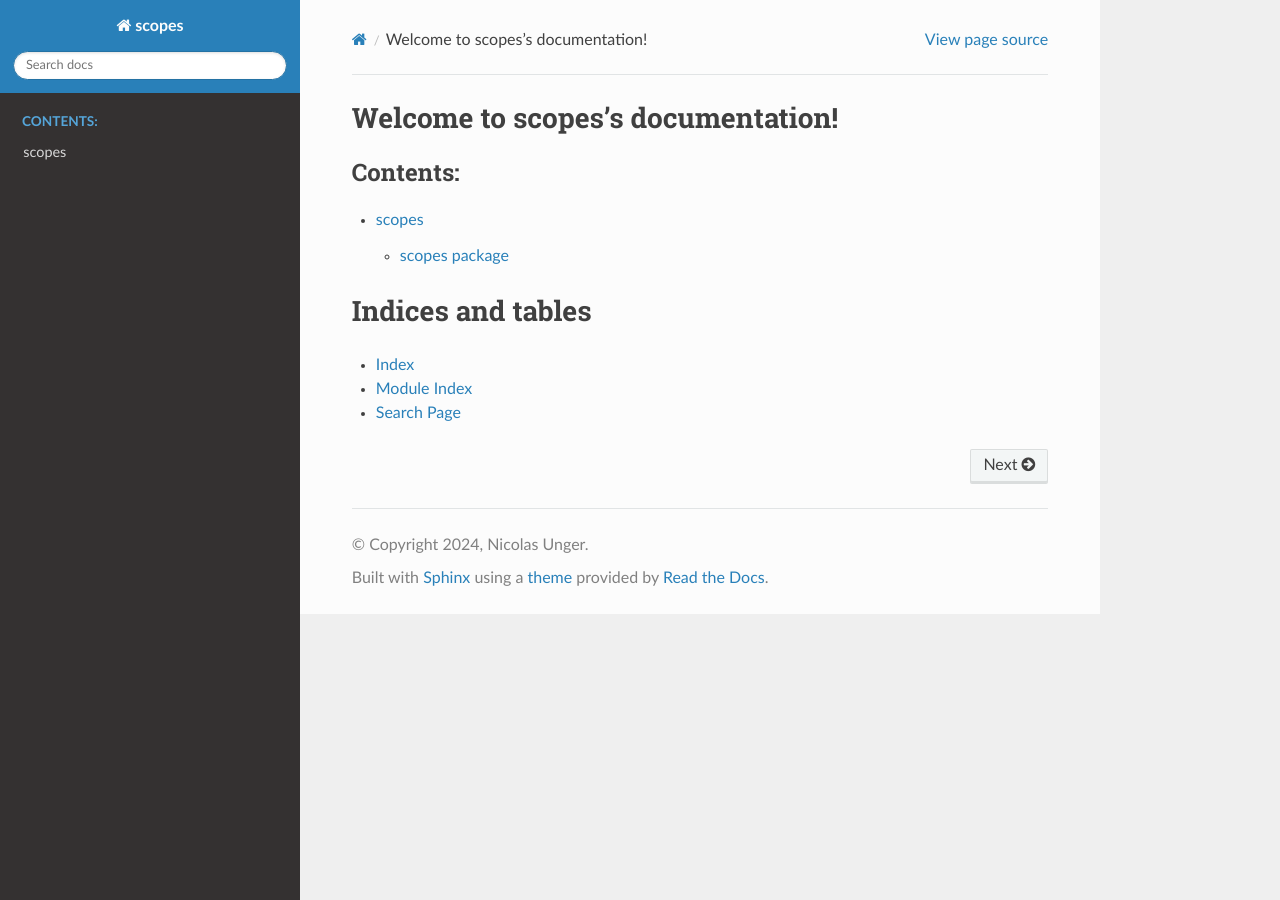
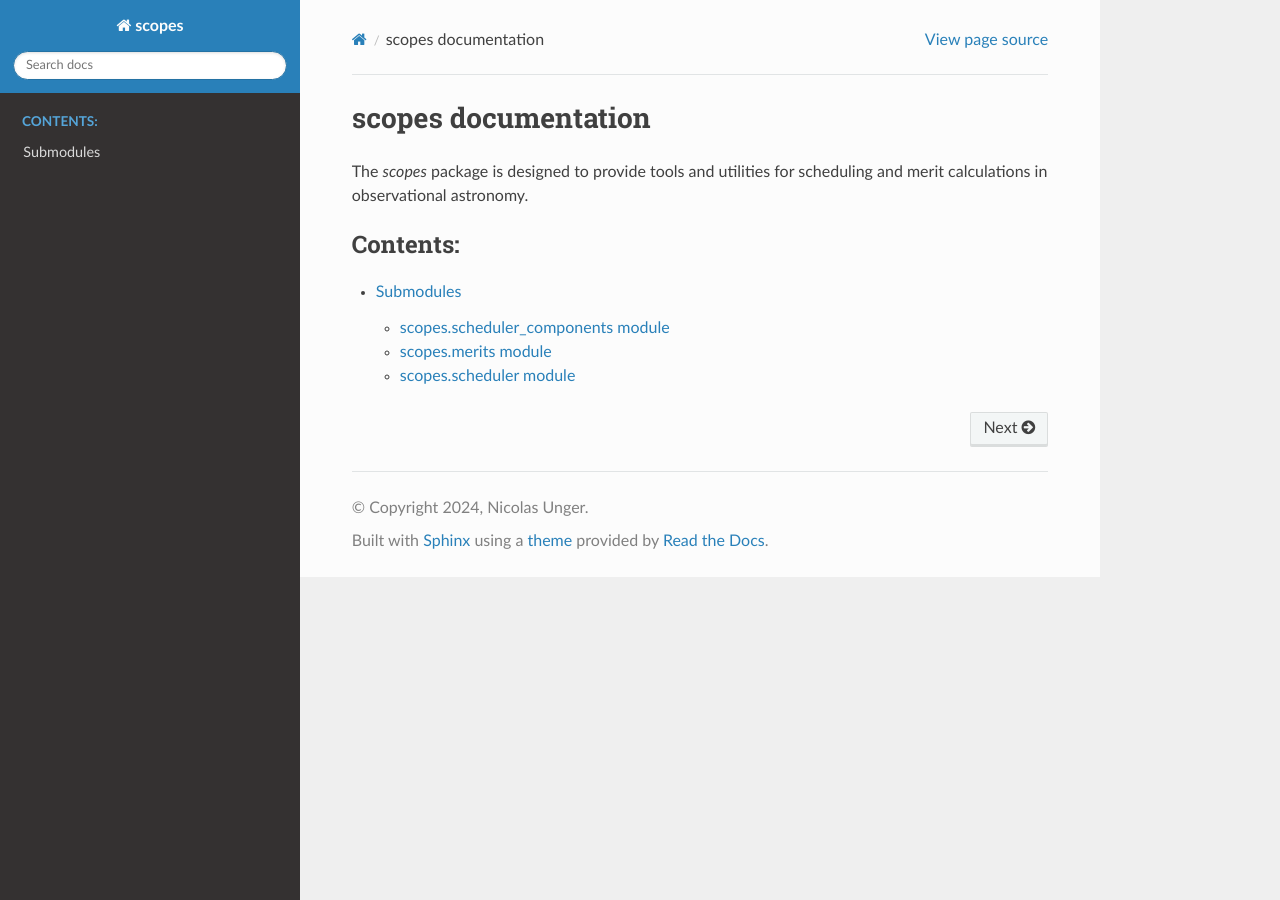
Before and after one commit to nicochunger/SCOPES, a Sphinx documentation site: the page built from docs/index.rst, in a window 1280 px wide. Built offline with Sphinx 7.4.7 and the Read the Docs theme 2.0.0, drawn with Linux system fonts in a browser that asks for light colours.

Commit message:
Updated docs

```diff
--- a/docs/conf.py
+++ b/docs/conf.py
@@ -2,24 +2,29 @@
 #
 # For the full list of built-in configuration values, see the documentation:
 # https://www.sphinx-doc.org/en/master/usage/configuration.html
+
+# -- Project information -----------------------------------------------------
+# https://www.sphinx-doc.org/en/master/usage/configuration.html#project-information
 
 import os
 import sys
 
 sys.path.insert(0, os.path.abspath(".."))
 
-
-# -- Project information -----------------------------------------------------
-# https://www.sphinx-doc.org/en/master/usage/configuration.html#project-information
-
 project = "scopes"
 copyright = "2024, Nicolas Unger"
 author = "Nicolas Unger"
+release = "0.3.5"
 
 # -- General configuration ---------------------------------------------------
 # https://www.sphinx-doc.org/en/master/usage/configuration.html#general-configuration
 
-extensions = ["sphinx.ext.autodoc", "sphinx.ext.viewcode", "sphinx.ext.napoleon"]
+extensions = [
+    "sphinx.ext.autodoc",
+    "sphinx.ext.napoleon",
+    "sphinx.ext.viewcode",
+    "sphinx_autodoc_typehints",
+]
 
 templates_path = ["_templates"]
 exclude_patterns = ["_build", "Thumbs.db", ".DS_Store"]
@@ -28,6 +33,5 @@ exclude_patterns = ["_build", "Thumbs.db", ".DS_Store"]
 # -- Options for HTML output -------------------------------------------------
 # https://www.sphinx-doc.org/en/master/usage/configuration.html#options-for-html-output
 
-# html_theme = "alabaster"
 html_theme = "sphinx_rtd_theme"
 html_static_path = ["_static"]
--- a/docs/index.rst
+++ b/docs/index.rst
@@ -1,20 +1,15 @@
 .. scopes documentation master file, created by
-   sphinx-quickstart on Wed Feb  7 12:28:23 2024.
+   sphinx-quickstart on Thu Aug  8 16:33:10 2024.
    You can adapt this file completely to your liking, but it should at least
    contain the root `toctree` directive.
 
-Welcome to scopes's documentation!
-==================================
+scopes documentation
+====================
+
+The `scopes` package is designed to provide tools and utilities for scheduling and merit calculations in observational astronomy.
 
 .. toctree::
    :maxdepth: 2
    :caption: Contents:
 
-   modules
-
-Indices and tables
-==================
-
-* :ref:`genindex`
-* :ref:`modindex`
-* :ref:`search`
+   scopes
```
Also changed, not shown: docs/modules.rst (deleted, +0 -7 lines), docs/scopes.rst (+17 -20 lines).
